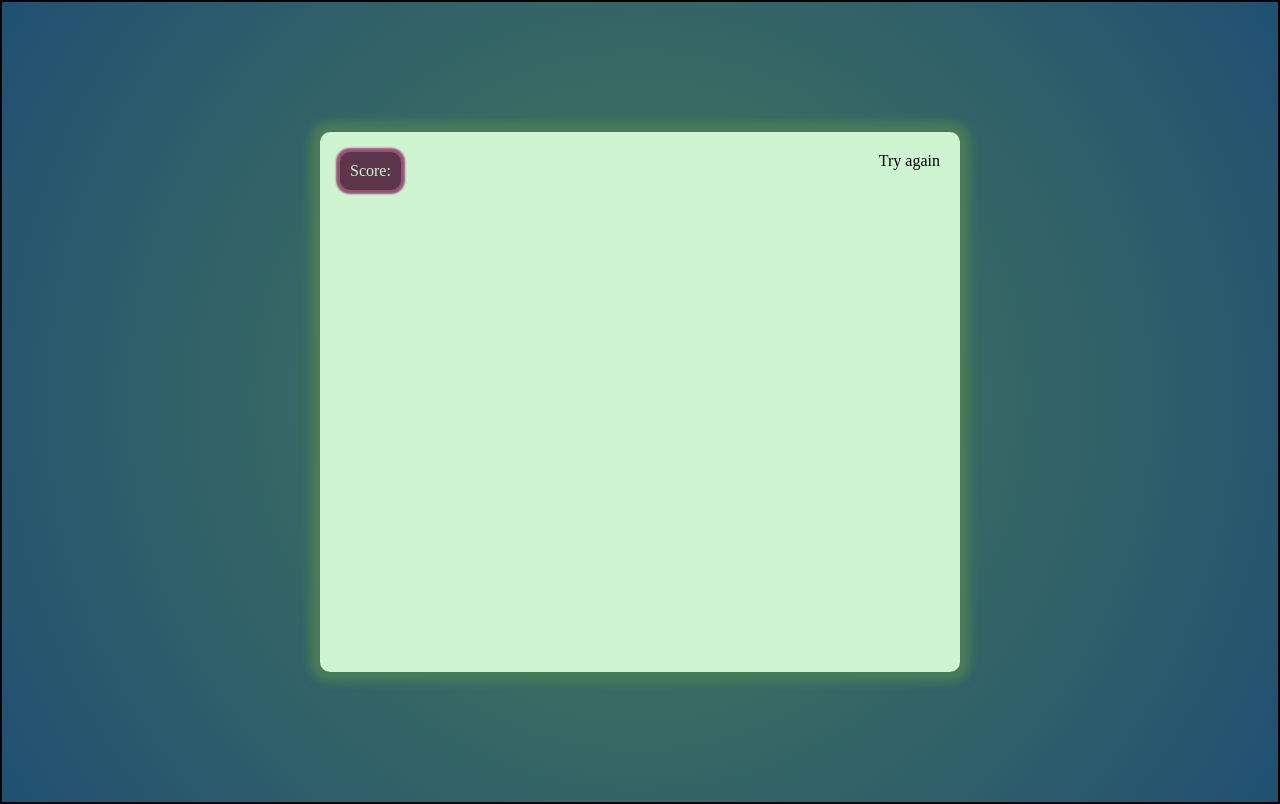
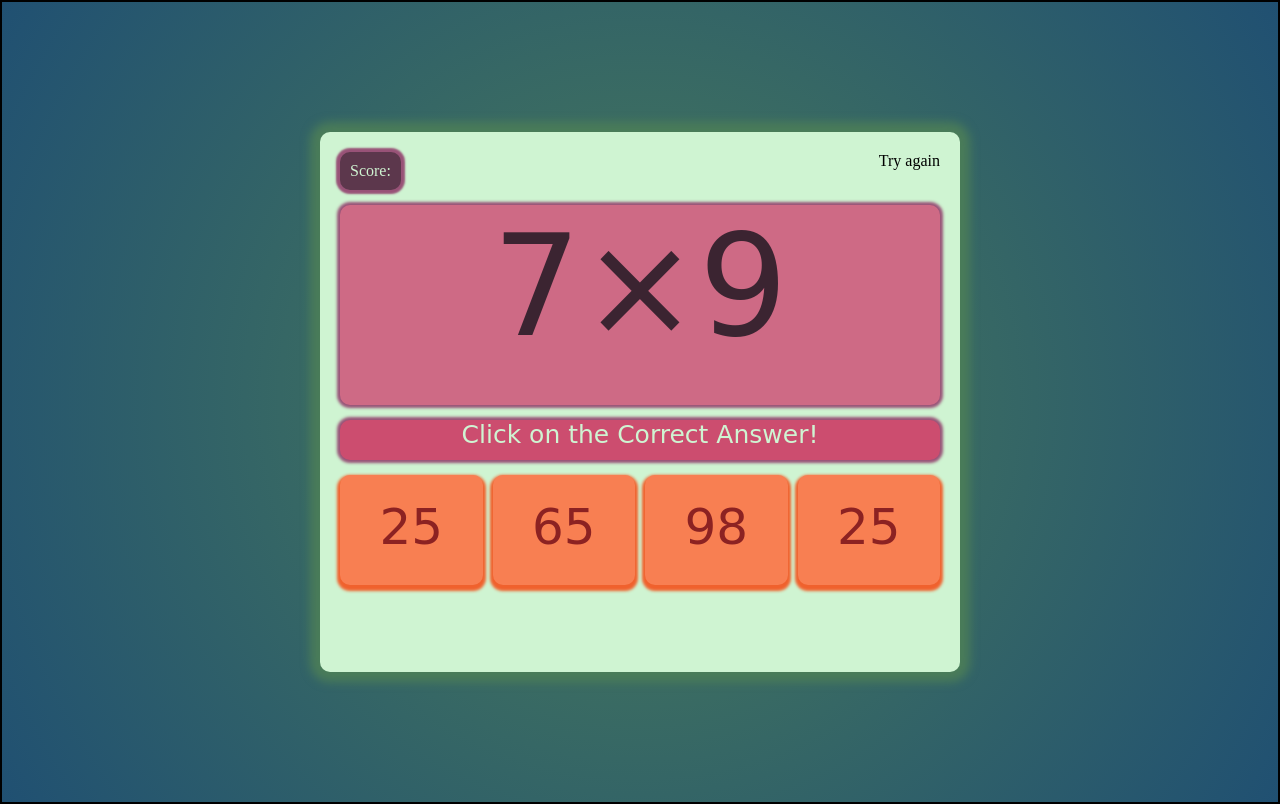
Before and after one commit to SolgiDeveloper/MathematicsGame, a plain HTML site: page index.html in a window 1280 px wide. Drawn offline with Linux system fonts and the light colour scheme.

Commit message:
styling part 2

```diff
--- a/index.html
+++ b/index.html
@@ -15,12 +15,25 @@
       <div id="score">
         Score: <span id="scoreValue"></span>
       </div>
-      <div id="correct">
+      <div id="alarm">
         Correct
       </div>
       <div id="wrong">
         Try again
       </div>
+    </div>
+    <div id="question">
+      7×9
+    </div>
+    <div id="instruction">
+      Click on the Correct Answer!
+    </div>
+    <div id="choices">
+      <div id="box1" class="box">25</div>
+      <div id="box2" class="box">65</div>
+      <div id="box3" class="box">98</div>
+      <div id="box4" class="box">25</div>
+
     </div>
   </div>
 
--- a/style.css
+++ b/style.css
@@ -41,10 +41,68 @@ body {
   box-shadow: 0 0 2px 4px #985277;
 }
 
-#correct {
+#alarm {
   background-color: #4a7c59;
   color: #cff4d2;
   padding: 12px;
   border-radius: 10px;
   display: none;
 }
+
+#question {
+  margin-top: 15px;
+  height: 200px;
+  background-color: #ce6a85;
+  box-shadow: 0 0 3px 3px #985277;
+  border-radius: 10px;
+  font-size: 140px;
+  color: #3b2431;
+  text-align: center;
+  font-family: cursive, sans-serif;
+}
+
+#instruction {
+  margin-top: 15px;
+  height: 40px;
+  background-color: #cc4d6f;
+  box-shadow: 0 0 3px 3px #985277;
+  border-radius: 10px;
+  color: #cff4d2;
+  text-align: center;
+  font-size: 25px;
+  font-family: cursive;
+}
+
+#choices {
+  display: flex;
+  flex-direction: row;
+  justify-content: space-between;
+  margin-top: 10px;
+  height: 120px;
+}
+
+#box1 {
+  margin-left: 0;
+}
+
+#box4:last-child {
+  margin-right: 0;
+}
+
+.box {
+  margin: 5px;
+  background-color: #f87f52;
+  flex-grow: 1;
+  border-radius: 10px;
+  box-shadow: 0 3px 3px 3px #f0612d;
+  text-align: center;
+  color: rgb(140, 34, 34);
+  font-size: 50px;
+  line-height: 105px;
+  font-family: cursive;
+  cursor: pointer;
+}
+
+.box:hover {
+  background-color: #fa9976;
+}
```
